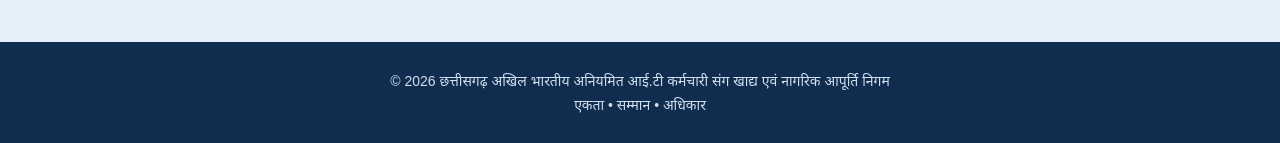
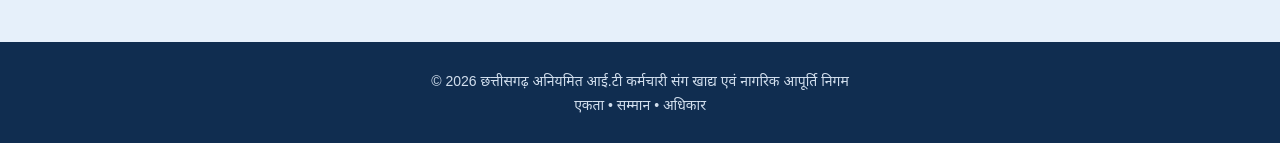
Before and after one commit to rahuldubey30071990-alt/chhattisgarh-it-website, a plain HTML site: page index.html in a window 1280 px wide. Shown: the part 2443-2586 px from the top of the page. Drawn offline with Linux system fonts and the light colour scheme.

Commit message:
Update index.html

```diff
--- a/index.html
+++ b/index.html
@@ -369,7 +369,7 @@ footer p {
 
 <footer>
   <p>
-    © 2026 छत्तीसगढ़ अखिल भारतीय अनियमित आई.टी कर्मचारी संग
+    © 2026 छत्तीसगढ़ अनियमित आई.टी कर्मचारी संग
     खाद्य एवं नागरिक आपूर्ति निगम
   </p>
   <p>एकता • सम्मान • अधिकार</p>
```
